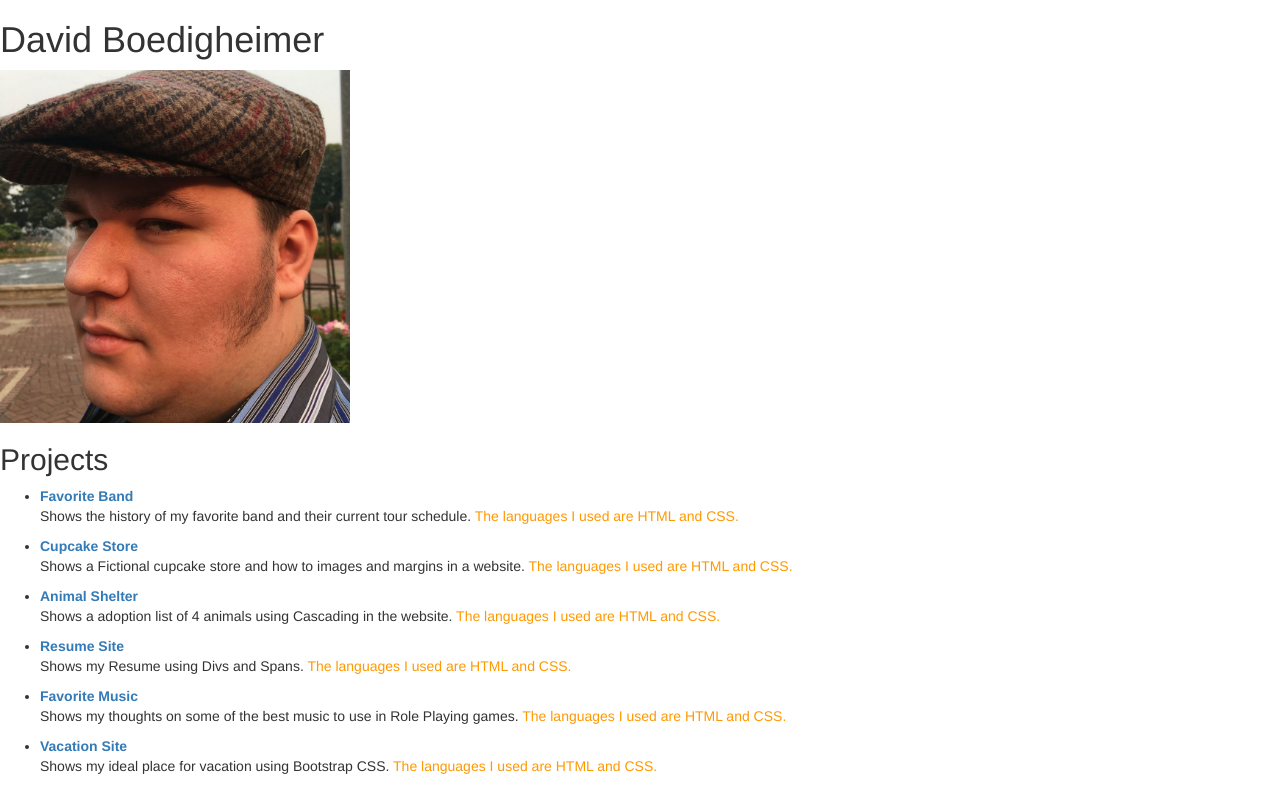
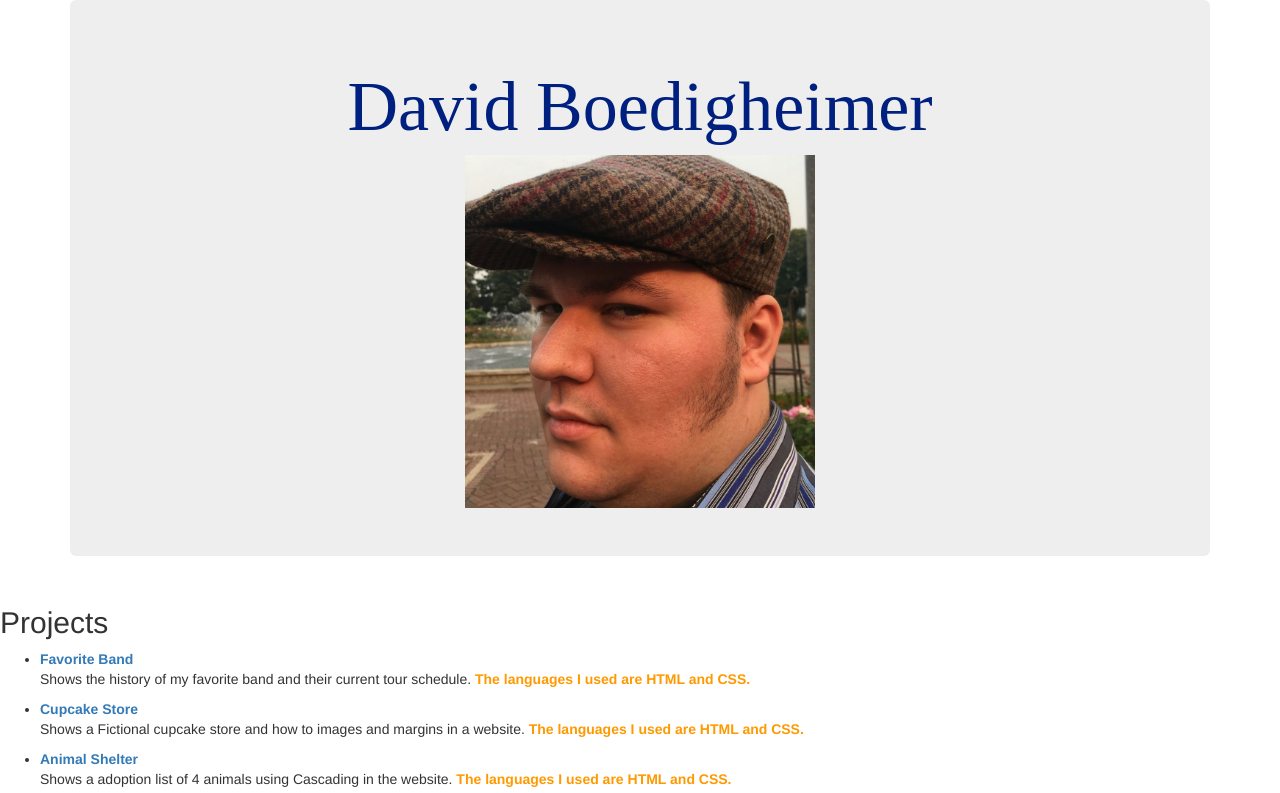
Before and after one commit to CommaderDavid/Portfolio-Final, a plain HTML site: page index.html in a window 1280 px wide. Shown: the top 793 px of the page. Drawn offline with Linux system fonts and the light colour scheme.

Commit message:
Add container, and jumbotron. Add class to heading 1.

```diff
--- a/CSS/styles.css
+++ b/CSS/styles.css
@@ -1,7 +1,17 @@
 img {
   width: 350px;
+  display: block;
+  margin: 0 auto;
+}
+
+#head {
+  text-align: center;
+  font-family: serif;
+  color: #002080;
+  font-size: 70px;
 }
 
 .lang {
   color: #ff9900;
+  font-weight: bold;
 }
--- a/index.html
+++ b/index.html
@@ -6,8 +6,12 @@
     <title>David's Protfolio</title>
   </head>
   <body>
-    <h1>David Boedigheimer</h1>
-    <img src="img/portrat.jpg" alt="A photo of David Boedigheimer">
+    <div class="container">
+      <div class="jumbotron">
+        <h1 id="head">David Boedigheimer</h1>
+        <img src="img/portrat.jpg" alt="A photo of David Boedigheimer">
+      </div>
+    </div>
     <h2>Projects</h2>
     <ul>
       <li><a href="https://commaderdavid.github.io/favorite-band/"><strong>Favorite Band</strong></a></li>
```
